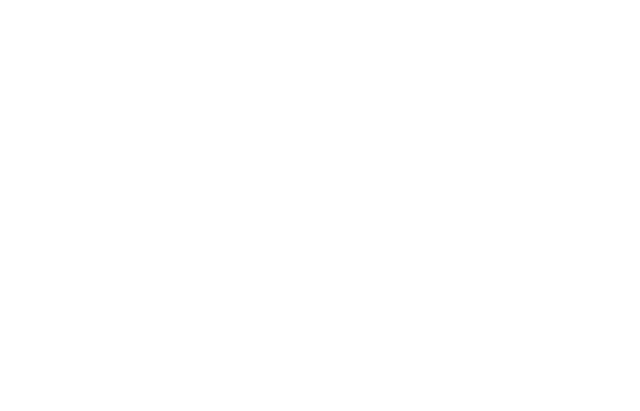
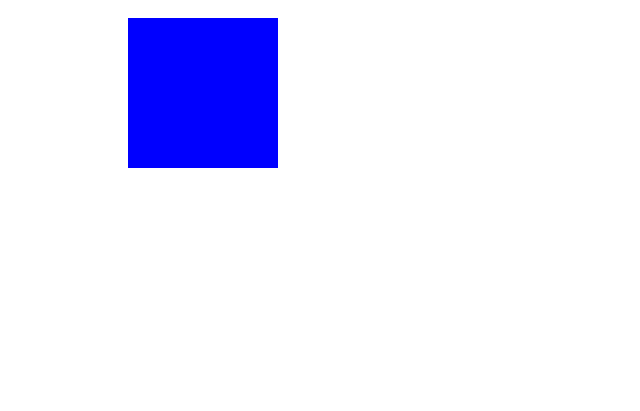
Before and after one commit to HeyItsBlinded/cse160, a plain HTML site: page asg0.html in a window 1280 px wide. Shown: the whole page, without its empty margins (0-640 px from the left). Drawn offline with Linux system fonts and the light colour scheme.

Commit message:
blue rect

```diff
--- a/asg0.html
+++ b/asg0.html
@@ -1,19 +1,15 @@
 <!DOCTYPE html>
-<html lang="en">
+<html>
     <head>
-    <meta charset="utf-8" />
-    <title>asg0 - kimberley wu</title>
+        <meta charset="'utf-8"/>
+        <title>draw rect</title>
     </head>
-
     <body onload="main()">
-    <canvas id="webgl" width="400" height="400">
-    Please use a browser that supports "canvas"
+        <canvas id="example" width="400" height="400">
+            please use browser that supports canvas
         </canvas>
-
-    <script src="lib/webgl-utils.js"></script>
-    <script src="lib/webgl-debug.js"></script>
-    <script src="lib/cuon-utils.js"></script>
+        <script src="asg0.js"></script>
         <script src="lib/cuon-matrix-cse160.js"></script>
-    <script src="asg0.js"></script>
+        <!---->
     </body>
 </html>
--- a/asg0.js
+++ b/asg0.js
@@ -1,3 +1,15 @@
+// to avoid potential scoping issues
+let canvas;
+let ctx;
+
 function main() {
+    canvas = document.getElementById('example');
+    if (!canvas) {
+        console.log('failed to retrieve canvas');
+        return;
+    }
 
+    ctx = canvas.getContext('2d');
+    ctx.fillStyle = 'rgba(0, 0, 255, 1.0)';
+    ctx.fillRect(120, 10, 150, 150);
 }
```
Lines whose indentation alone changed are shown as unchanged.
